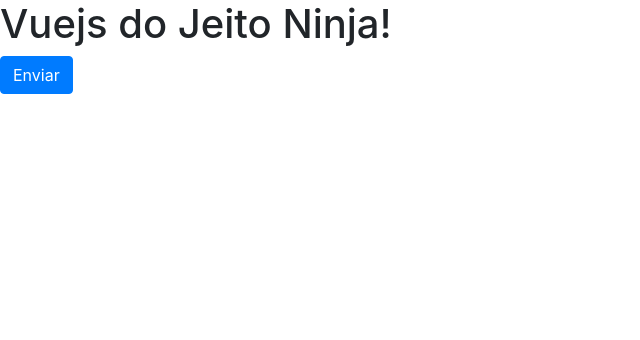
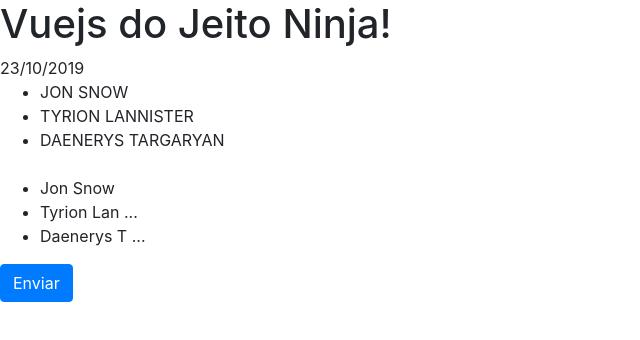
Before and after one commit to edunogodz/VueJS_JeitoNinja, a plain HTML site: page index.html in a window 1280 px wide. Shown: the whole page, without its empty margins (0-640 px from the left). Drawn offline with nearby package versions, Linux system fonts and the light colour scheme.

Commit message:
Aula 9 Filters

```diff
--- a/index.html
+++ b/index.html
@@ -4,7 +4,7 @@
 	<meta charset="UTF-8">
 	<meta name="viewport" content="width=device-width, initial-scale=1.0">
 	<meta http-equiv="X-UA-Compatible" content="ie=edge">
-	<title>Aula 07 - VUeJS do Jeito NInja</title>
+	<title>Aula 08 - VUeJS do Jeito Ninja</title>
 	<!-- <link rel="stylesheet" href="https://maxcdn.bootstrapcdn.com/bootstrap/4.0.0/css/bootstrap.min.css" integrity="sha384-Gn5384xqQ1aoWXA+058RXPxPg6fy4IWvTNh0E263XmFcJlSAwiGgFAW/dAiS6JXm" crossorigin="anonymous"> -->
 	<link rel="stylesheet" href="https://maxcdn.bootstrapcdn.com/bootstrap/4.0.0/css/bootstrap.min.css" >
 
@@ -12,6 +12,12 @@
 <body>
 	<div id="app">
 		<h1>{{ titulo }}</h1>
+		<div> {{ date |dateFormat }} </div>
+		<ul>
+			<li v-for="usuario in usuarios">{{ usuario.nome | toUpperCase() }}</li>
+			<br/>
+			<li v-for="usuario in usuarios">{{ usuario.nome | truncate('10') }}</li>
+		</ul>
 		<form action="https://www.google.com">
 			<button class="btn btn-primary" @click.prevent.stop="enviar()" type="submit">Enviar</button>
 		</form>
@@ -26,6 +32,31 @@
 			el: "#app",
 			data: {
 				titulo: "Vuejs do Jeito Ninja!",
+				date: '2019-10-23',
+				usuarios:[
+					{ nome: 'Jon Snow' },
+					{ nome: "Tyrion Lannister" },
+					{ nome: "Daenerys Targaryan" }
+				]
+			},
+
+			filters: {
+				toUpperCase(str) {
+					return str.toUpperCase();
+				},
+
+				truncate(str, length) {
+					var output =  str;
+					if (output.length > length) {
+						output = str.substring(0, length) + ' ...' ;
+					}
+					return output;
+				},
+
+				dateFormat(date) {
+					const output = date.split('-');
+				return output[2] + '/' + output[1] + '/' + output[0];
+				},
 			},
 
 			methods: {
```
